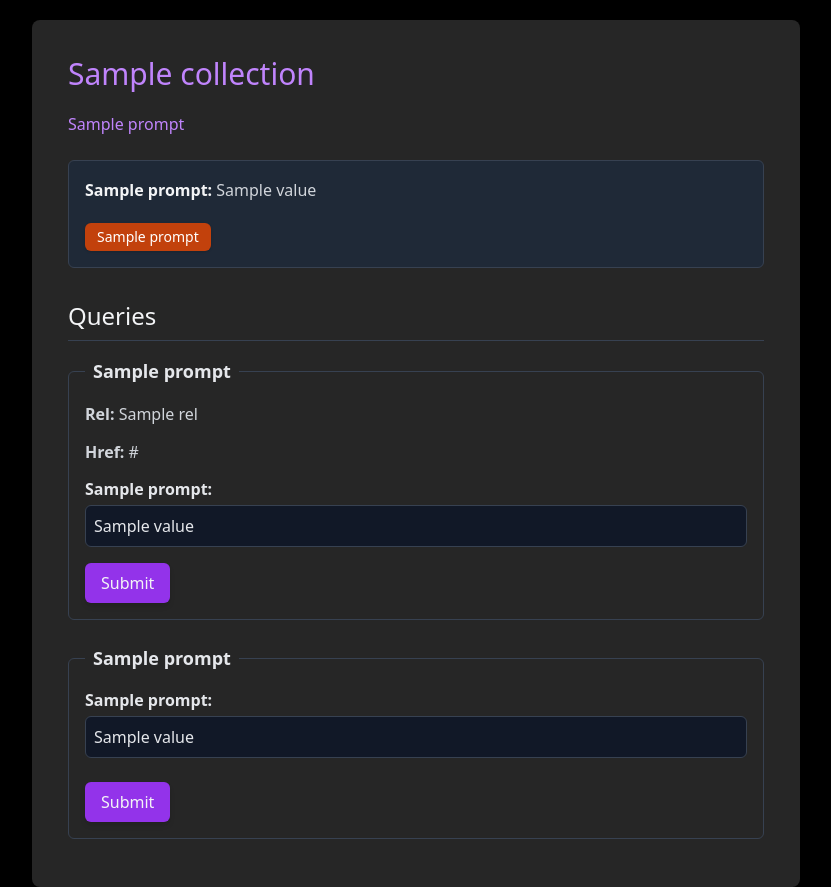
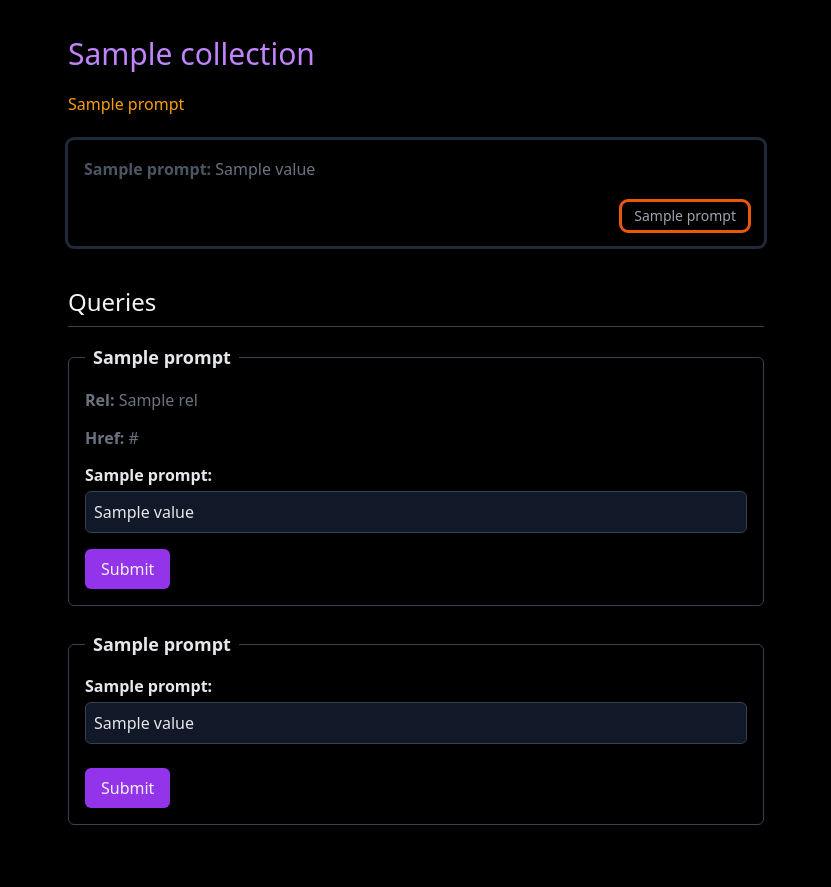
Before and after one commit to ckopsa/domestic, a Python web app: template src/templates/cj_template.html in a window 1280 px wide. Shown: the whole page, without its empty margins (224-1055 px from the left). After the commit the page ends 825 px from the top, so only its background shows below. Run offline with Jinja, Linux system fonts and the light colour scheme; the template is opened without the code that fills it: most values are stand-ins (such as "Sample title", 1, 10 or a date in 2020); some libraries are stand-ins or nearby versions.

Commit message:
feat: add form endpoint for creating workflow definitions and improve UI styling
Added a new `simple_create_workflow_definition_form` endpoint to return a Collection+JSON representation for creating workflow definitions. Enhanced UI styles with better text visibility, updated color schemes, and improved layout for readability and accessibility.

```diff
--- a/src/templates/base.html
+++ b/src/templates/base.html
@@ -6,8 +6,8 @@
     <title>{{ title | default('Simple Checklist MVP') }}</title>
     <script src="https://cdn.tailwindcss.com"></script>
 </head>
-<body class="font-sans m-5 bg-black text-gray-300" style="height: 100vh;">
-<div class="container max-w-3xl mx-auto p-5 bg-neutral-800 rounded-lg shadow-md">
+<body class="font-sans bg-black text-gray-500 h-full h-screen overflow-y-auto">
+<div class="container max-w-3xl mx-auto p-5 bg-black rounded-lg shadow-md">
     {% block content %}
     {% endblock %}
 </div>
--- a/src/templates/cj_template.html
+++ b/src/templates/cj_template.html
@@ -67,7 +67,7 @@
         {% for link in collection.links %}
         <a href="{{ link.href }}" rel="{{ link.rel }}" {% if link.prompt %}title="{{ link.prompt }}" {% endif %} {% if
            link.method %}data-method="{{ link.method }}" {% endif %}
-           class="text-purple-400 hover:text-orange-400 hover:underline transition-colors duration-200 mr-2 mb-2 inline-block">
+           class="text-amber-500 hover:text-orange-400 hover:underline transition-colors duration-200 mr-2 mb-2 inline-block">
             {{ link.prompt | default(link.rel) }}
         </a>
         {% endfor %}
@@ -76,23 +76,23 @@
 
     {% if collection.items %}
     {% for item in collection.items %}
-    <div class="item bg-gray-800 border border-gray-700 rounded-md p-4 mb-4">
-        <h3 class="text-xl mb-3" hidden><a href="{{ item.href }}"
-                                    class="text-purple-400 hover:text-orange-400 hover:underline transition-colors duration-200">Navigate
-            to Instance</a></h3>
+    <div class="item outline outline-gray-800 rounded-md p-4 mb-10">
+        <h3 class="text-xl mb-3" hidden>
+            <a href="{{ item.href }}" class="text-purple-400 hover:text-orange-400 hover:underline transition-colors duration-200">Navigate to Instance</a>
+        </h3>
         {% if item.data %}
         {% for data_point in item.data %}
         <div class="data-item mb-2"
              {% if data_point.render_hint == 'hidden' %}hidden{% endif %}
         >
-            <p class="leading-relaxed mb-3"><strong class="font-semibold text-gray-100">{{ data_point.prompt or
+            <p class="leading-relaxed mb-3"><strong class="font-semibold text-gray-600">{{ data_point.prompt or
                 data_point.name }}:</strong> {{ data_point.value }}</p>
         </div>
         {% endfor %}
         {% endif %}
 
         {% if item.links %}
-        <div class="item-links mt-3">
+        <div class="item-links mt-3 text-right">
             {% for link in item.links %}
             {% if link.method == "GET" %}
             <a href="{{ link.href }}" rel="{{ link.rel }}" {% if link.prompt %}title="{{ link.prompt }}" {% endif %} {%
@@ -103,7 +103,7 @@
             {% else %}
             <form action="{{ link.href }}" method="{{ link.method }}">
                 <button type="submit"
-                        class="bg-orange-700 hover:bg-orange-800 text-white py-1 px-3 rounded-md cursor-pointer text-sm transition-all duration-200 ease-in-out shadow hover:shadow-md transform hover:-translate-y-px active:translate-y-0 mt-2">
+                        class="outline outline-orange-600 hover:outline-5 text-gray-400 py-1 px-3 rounded-md cursor-pointer text-sm transition-all duration-200 ease-in-out shadow hover:shadow-md transform hover:-translate-y-px active:translate-y-0 mt-2">
                     {{ link.prompt | default(link.rel) }}
                 </button>
             </form>
```
Also changed, not shown: src/routers/workflow_definitions.py (+41 -8 lines).
